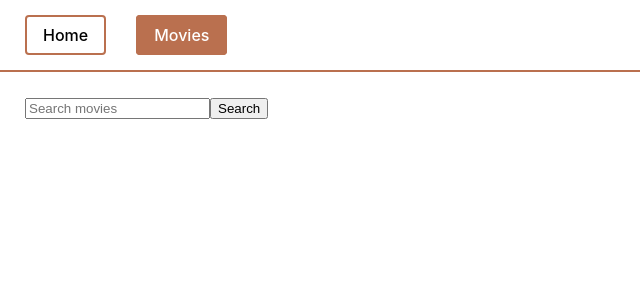
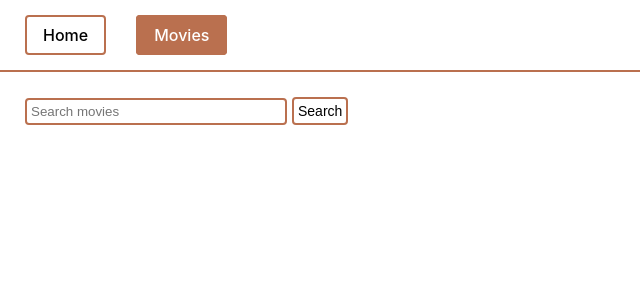
Before and after one commit to tojaarek/goit-react-hw-05-movies, a React (Create React App) app: page /goit-react-hw-05-movies/movies in a window 1280 px wide. Shown: the top 300 px of the page, without its empty margins (0-640 px from the left). Built offline with nearby package versions, Linux system fonts and the light colour scheme.

Commit message:
nie skoncze tego nigdy

```diff
--- a/src/components/Input/Input.jsx
+++ b/src/components/Input/Input.jsx
@@ -1,14 +1,16 @@
+import { Field, Button } from './Input.styled';
+
 const Input = ({ inputValue, onSubmit }) => {
   return (
     <form>
-      <input
+      <Field
         type="text"
         name="query"
         value={inputValue}
         onSubmit={event => onSubmit(event.target.value)}
         placeholder="Search movies"
       />
-      <button type="submit">Search</button>
+      <Button type="submit">Search</Button>
     </form>
   );
 };
```
